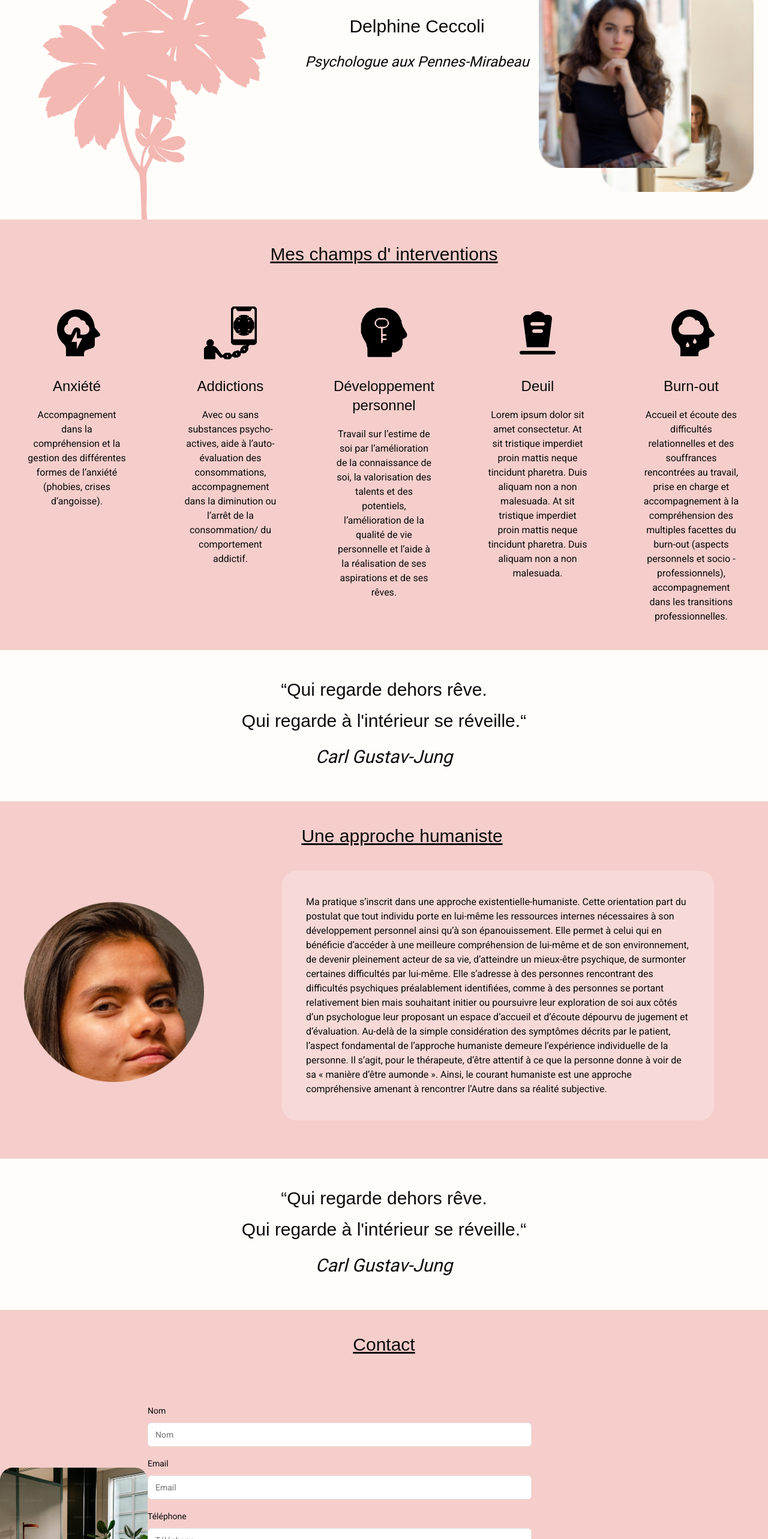
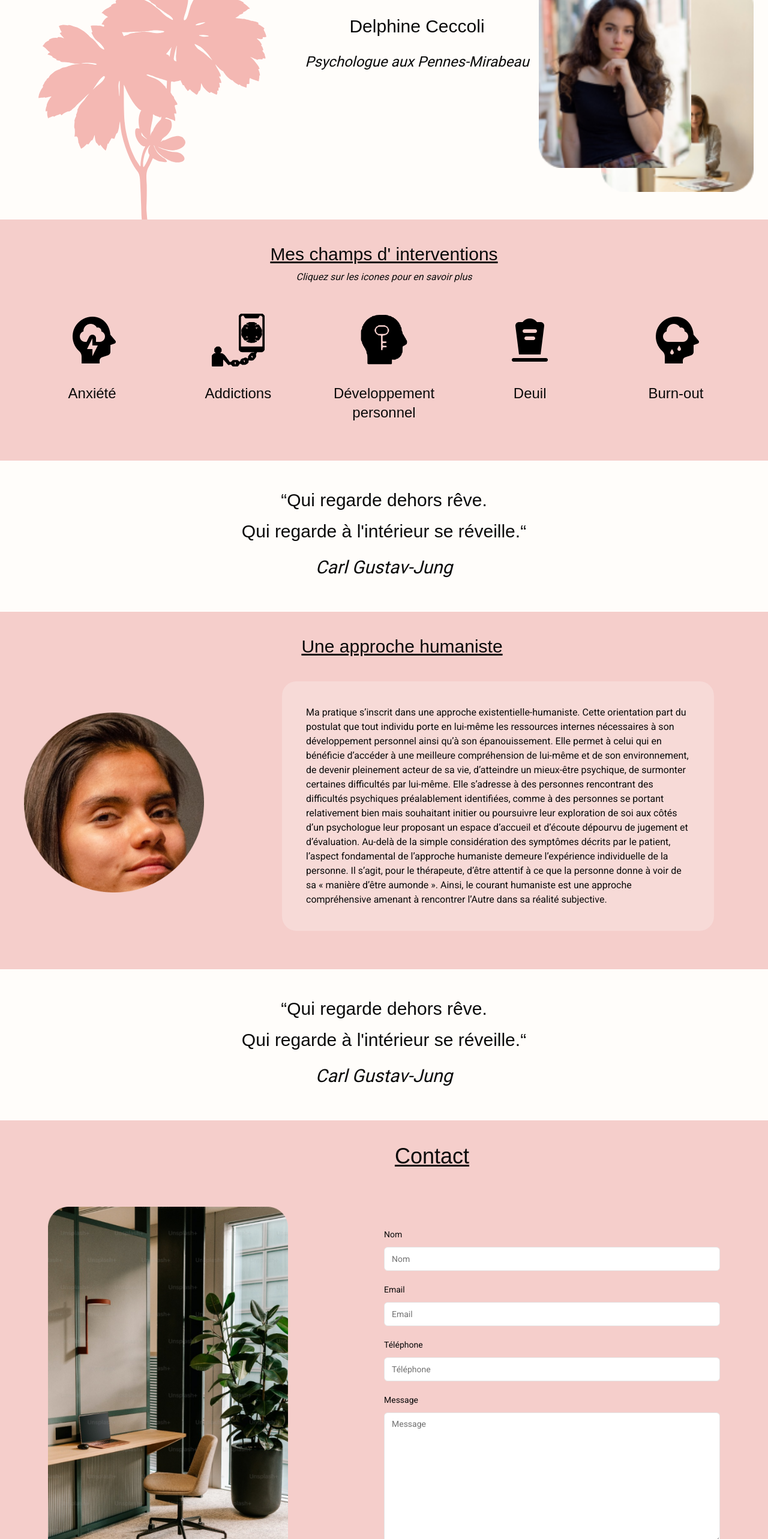
Before and after one commit to GuillaumeCeccoli/site-delphine, a Next.js app: page / in a window 1280 px wide. Shown: the part 234-2800 px from the top of the page at 60% size. Built offline with nearby package versions, Linux system fonts and the light colour scheme; a web font is replaced by a local one.

Commit message:
Améliorations + intégration footer + contact desktop

```diff
--- a/app/globals.css
+++ b/app/globals.css
@@ -82,6 +82,50 @@
       height: 350px;
     }
   }
+  .underline-from-center {
+    position: relative;
+  }
+
+  .underline-from-center::before,
+  .underline-from-center::after {
+    content: "";
+    position: absolute;
+    width: 0;
+    height: 2px;
+    bottom: 0;
+    background: currentColor;
+    transition: width 0.3s ease-in-out;
+  }
+
+  .underline-from-center::before {
+    left: 50%;
+  }
+
+  .underline-from-center::after {
+    right: 50%;
+  }
+
+  .underline-from-center:hover::before,
+  .underline-from-center:hover::after {
+    width: 50%;
+  }
+  .scale-on-hover {
+    transition: transform 0.2s ease-in-out;
+  }
+  .scale-on-hover:hover {
+    transform: scale(1.2);
+  }
+  @keyframes fadeIn {
+    from {
+      opacity: 0;
+    }
+    to {
+      opacity: 1;
+    }
+  }
+  .on-click-icon.active {
+    animation: fadeIn 0.5s ease-in-out;
+  }
 }
 
 @layer base {
--- a/app/page.tsx
+++ b/app/page.tsx
@@ -4,6 +4,7 @@ import Activities from "@/components/widgets/activities";
 import Citation from "@/components/widgets/citation";
 import Approach from "@/components/widgets/approche";
 import Contact from "@/components/widgets/contact";
+import Footer from "@/components/widgets/footer";
 
 export default function Home() {
   return (
@@ -15,6 +16,7 @@ export default function Home() {
       <Approach />
       <Citation />
       <Contact />
+      <Footer />
     </main>
   );
 }
--- a/components/widgets/activities.tsx
+++ b/components/widgets/activities.tsx
@@ -1,35 +1,66 @@
+"use client";
+
 import React from "react";
 import { Card, CardContent } from "../ui/card";
 import Image from "next/image";
 import { actions } from "../../data/actionsData";
+import { useState } from "react";
 
 export default function Activities() {
+  const [selectedActions, setSelectedActions] = useState<string[]>([]);
+  const handleIconClick = (id: string) => {
+    if (selectedActions.includes(id)) {
+      setSelectedActions(selectedActions.filter((actionId) => actionId !== id));
+    } else {
+      setSelectedActions([...selectedActions, id]);
+    }
+  };
+  const [isClicked, setIsClicked] = useState<Record<string, boolean>>({});
+  const clickIconHandle = (id: string) => {
+    setIsClicked((prevState) => ({ ...prevState, [id]: !prevState[id] }));
+  };
   return (
     <section className="backgroundPink">
       <div className="flex flex-col justify-center">
-        <h1 className="font-serif text-xl underline py-10 text-center md:text-3xl">
+        <h1 className="font-serif text-xl underline pt-10 text-center md:text-3xl">
           Mes champs d&apos; interventions
         </h1>
-        <article className="flex flex-col items-center m-auto md:flex-row md:items-start md:justify-between md:flex-wrap">
-          {actions.map((action, id) => (
+        <p className="text-sm italic font-sans text-center pt-2 pb-5 lg:text-base">
+          Cliquez sur les icones pour en savoir plus
+        </p>
+        <article className="flex flex-col items-center w-[95%] mx-auto md:flex-row md:items-start md:justify-between md:flex-wrap xl:flex-nowrap xl:p-0">
+          {actions.map((action) => (
             <Card
-              key={id}
-              className="bg-transparent py-5 border-none border-0 shadow-none w-4/5 md:w-5/12 xl:w-1/6 md:mx-2 xl:mx-auto"
+              key={action.id}
+              className="bg-transparent py-5 border-none border-0 shadow-none w-4/5 md:w-1/2 xl:w-1/5"
             >
-              <CardContent className="flex flex-col items-center">
+              <CardContent
+                className="flex flex-col items-center cursor-pointer scale-on-hover lg:w-full lg:mx-auto"
+                onClick={() => {
+                  handleIconClick(action.id);
+                  clickIconHandle(action.id);
+                }}
+              >
                 <Image
                   src={action.icon}
                   alt={action.title}
                   width={90}
                   height={90}
                   className="py-2"
+                  title="Cliquez pour en savoir plus"
                 />
-                <h2 className="text-xl font-serif text-center py-5 md:text-2xl">
+                <h2 className="text-2xl font-serif text-center py-5 md:text-2xl">
                   {action.title}
                 </h2>
-                <p className="text-sm font-sans text-center md:text-base">
-                  {action.description}
-                </p>
+                {selectedActions.includes(action.id) && (
+                  <p
+                    className={`on-click-icon ${
+                      isClicked[action.id] ? "active" : ""
+                    } text-lg text-center font-sans xl:mb-5`}
+                  >
+                    {action.description}
+                  </p>
+                )}
               </CardContent>
             </Card>
           ))}
--- a/components/widgets/contact.tsx
+++ b/components/widgets/contact.tsx
@@ -17,6 +17,7 @@ import { Input } from "../ui/input";
 import { Textarea } from "../ui/textarea";
 import { Control } from "react-hook-form";
 import { Button } from "../ui/button";
+import { useState, useEffect } from "react";
 
 const formSchema = z.object({
   username: z
@@ -79,20 +80,29 @@ export default function Contact() {
   const onSubmit = () => {
     console.log(form.getValues());
   };
+  const [isMobile, setIsMobile] = useState(false);
+  useEffect(() => {
+    const handleResize = () => {
+      setIsMobile(window.innerWidth < 1024);
+    };
+    handleResize();
+    window.addEventListener("resize", handleResize);
+    return () => window.removeEventListener("resize", handleResize);
+  }, []);
   return (
     <section className="backgroundPink">
-      <h2 className="underline font-serif text-3xl pt-10 text-center">
+      <h2 className="underline font-serif text-3xl pt-10 text-center lg:ml-20 xl:ml-40 xl:text-4xl">
         Contact
       </h2>
-      <div className="flex flex-col items-center md:flex-row">
+      <div className="flex flex-col items-center md:flex-row md:justify-between md:items-center md:mx-10 lg:mx-20 2xl:mx-60">
         <Image
           src="/imgs/photo-contact.png"
           alt="Un bureau avec une chaise"
-          width={246}
-          height={370}
-          className="mt-16"
+          width={isMobile ? 246 : 400}
+          height={isMobile ? 370 : 600}
+          className="mt-16 md:mb-40"
         />
-        <div className="w-11/12 font-sans my-16 md:w-3/6">
+        <div className="w-11/12 font-sans my-16 sm:w-4/6 md:w-3/5 md:my-10 lg:w-2/4 xl:text-lg">
           <Form {...form} /* onSubmit={form.handleSubmit(onSubmit)} */>
             <FormFieldComponent
               control={form.control}
@@ -119,7 +129,7 @@ export default function Contact() {
                 <FormItem>
                   <FormLabel>Message</FormLabel>
                   <FormControl>
-                    <Textarea placeholder="Message" {...field} rows={5} />
+                    <Textarea placeholder="Message" {...field} rows={10} />
                   </FormControl>
                   <FormMessage />
                 </FormItem>
--- /dev/null
+++ b/components/widgets/footer.tsx
@@ -0,0 +1,58 @@
+import React from "react";
+import Image from "next/image";
+import Link from "next/link";
+import { useLinks } from "./useLinks";
+
+function Footer() {
+  const { socialLinks } = useLinks();
+  return (
+    <footer className="flex flex-col my-10">
+      <div className="flex flex-col sm:flex-row sm:justify-between lg:items-center">
+        <Image
+          src="/imgs/roundPhoto.png"
+          alt="Photo de Delphine"
+          width={200}
+          height={200}
+          className="hidden lg:block lg:ml-10 lg:my-10 2xl:ml-20"
+        />
+        <div className="flex flex-col m-5 sm:flex-row">
+          <div className="ml-5">
+            <h3 className="font-serif underline text-xl">Où me trouver ?</h3>
+            <div className="flex flex-col font-sans my-6 sm:w-5/6">
+              <span>Cabinet médical le Vento</span>
+              <span>387 Avenue de Plan de Campagne</span>
+              <span>13170 Les Pennes-Mirabeau</span>
+              <span>Numéros de téléphone</span>
+              <span>Courriel</span>
+            </div>
+          </div>
+          <div className="ml-5 sm:ml-2 2xl:ml-40">
+            <h3 className="font-serif underline text-xl">Liens utiles</h3>
+            <div className="flex flex-col font-sans my-4 md:w-3/4">
+              <Link href="/">Mentions légales</Link>
+              <Link href="/">Politique de confidentialité</Link>
+            </div>
+          </div>
+        </div>
+        <div className="flex flex-row justify-between mx-auto my-10 items-center w-1/2 sm:w-1/4 sm:mx-0 md:w-1/4 lg:mr-5 lg:w-1/5 xl:w-1/6 2xl:mr-10 2xl:justify-center">
+          {socialLinks.map((link, index) => (
+            <Link
+              key={index}
+              href={link.href}
+              className="scale-on-hover sm:mx-2 md:mx-4"
+            >
+              {link.src ? (
+                <Image src={link.src} alt={link.name} width={40} height={40} />
+              ) : null}
+            </Link>
+          ))}
+        </div>
+      </div>
+      <p className="text-sm mt-auto self-center">
+        Crée par CreaNumerik04. Tous droits réservés.
+      </p>
+    </footer>
+  );
+}
+
+export default Footer;
--- a/components/widgets/header.tsx
+++ b/components/widgets/header.tsx
@@ -40,7 +40,11 @@ export default function Header() {
       </div>
       <div className="hidden md:flex md:flex-row md:items-center justify-between md:w-2/4 md:m-10 md:text-xl xl:w-1/3 2xl:w-1/4 2xl:ml-20">
         {links.map((link, index) => (
-          <Link key={index} href={link.href} className="mx-5 font-sans">
+          <Link
+            key={index}
+            href={link.href}
+            className="mx-5 font-sans underline-from-center scale-on-hover"
+          >
             {link.name}
           </Link>
         ))}
@@ -48,7 +52,7 @@ export default function Header() {
       <section className="w-2/5 mr-3 md:w-1/5 2xl:w-[13%] 2xl:mr-20 md:mr-10">
         <div className="flex flex-row justify-between items-center">
           {socialLinks.map((link, index) => (
-            <Link key={index} href={link.href}>
+            <Link key={index} href={link.href} className="scale-on-hover">
               {link.src ? (
                 <Image src={link.src} alt={link.name} width={40} height={40} />
               ) : null}
--- a/package.json
+++ b/package.json
@@ -13,6 +13,7 @@
     "@radix-ui/react-dialog": "^1.0.5",
     "@radix-ui/react-label": "^2.0.2",
     "@radix-ui/react-slot": "^1.0.2",
+    "@types/react-tooltip": "^4.2.4",
     "class-variance-authority": "^0.7.0",
     "clsx": "^2.0.0",
     "lucide": "^0.292.0",
@@ -21,6 +22,7 @@
     "react": "^18.2.0",
     "react-dom": "^18.2.0",
     "react-hook-form": "^7.48.2",
+    "react-tooltip": "^5.24.0",
     "tailwind-merge": "^2.0.0",
     "tailwindcss-animate": "^1.0.7",
     "zod": "^3.22.4"
```
Also changed, not shown: 1 other file (tests, documents, lock files or other folders).
